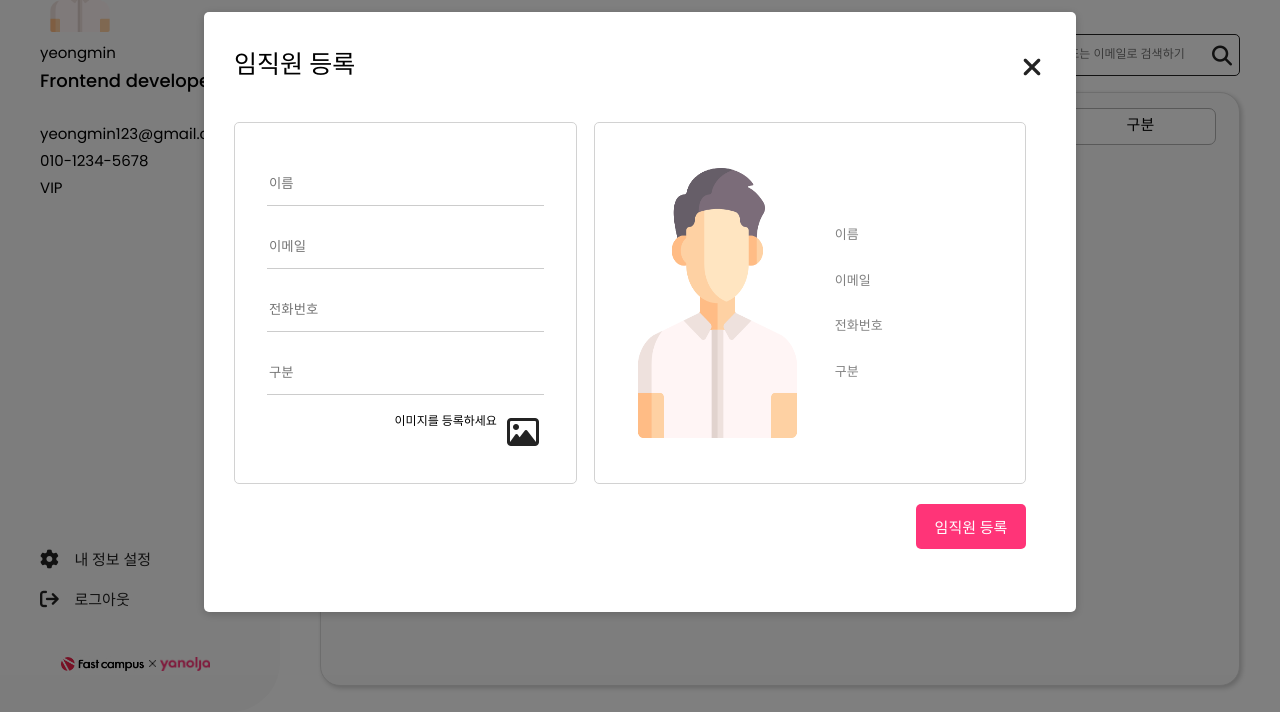
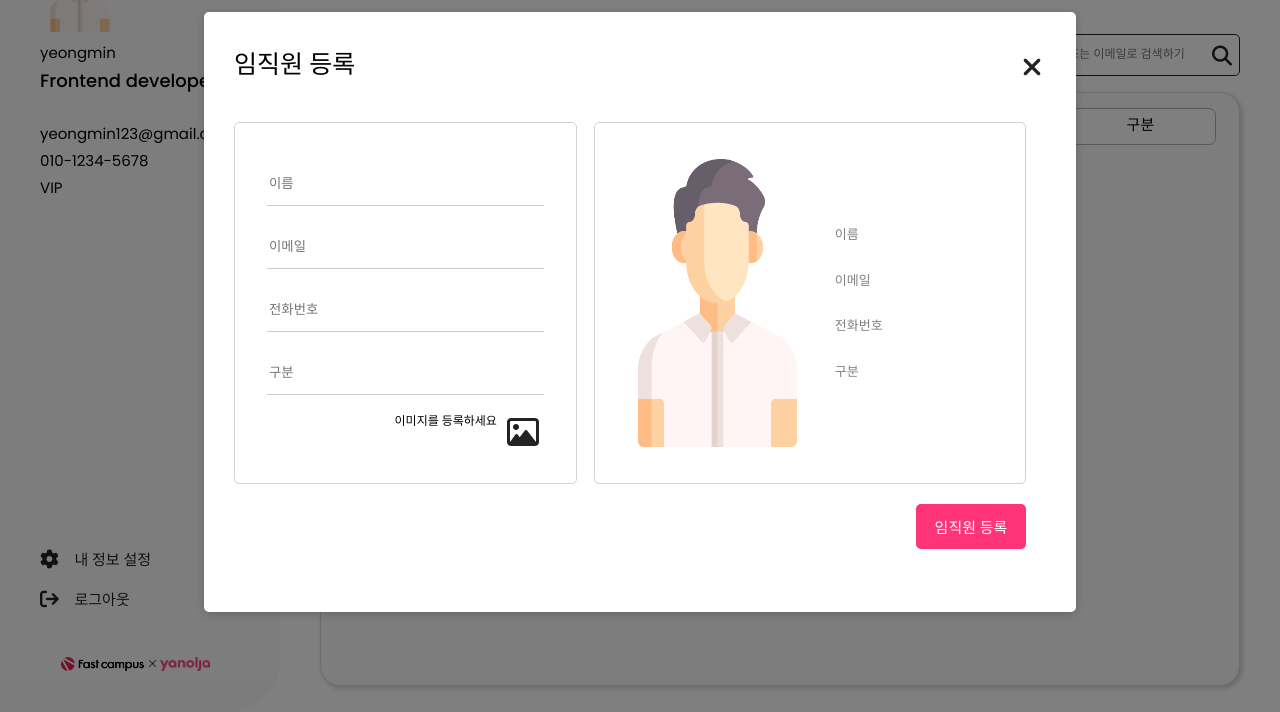
Before and after one commit to yeongmins/Fastcampus_JavaScript, a plain HTML site: page index.html in a window 1280 px wide. Both pictures are taken after a click on the button "임직원 등록". Shown: the part 88-800 px from the top of the page. Drawn offline with Linux system fonts and the light colour scheme; some packages are replaced by stand-ins of ours; a script that the page names is missing; a web font is replaced by a local one.

Commit message:
Chore: css 픽셀 수정

```diff
--- a/styles/modal.css
+++ b/styles/modal.css
@@ -130,7 +130,7 @@
 
 .view_img {
     width: 50%;
-    height: 75%;
+    height: 80%;
     margin-left: 15px;
     border-radius: 5px;
 }
```
